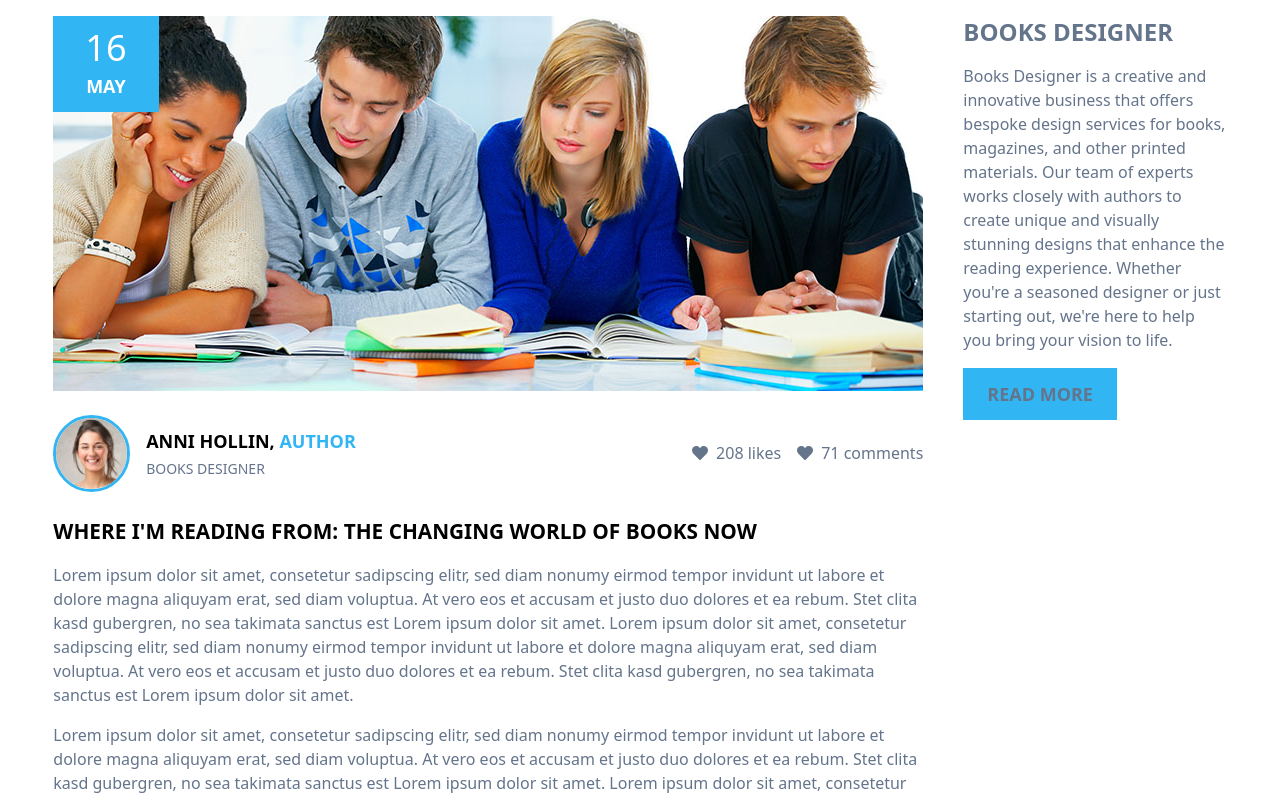
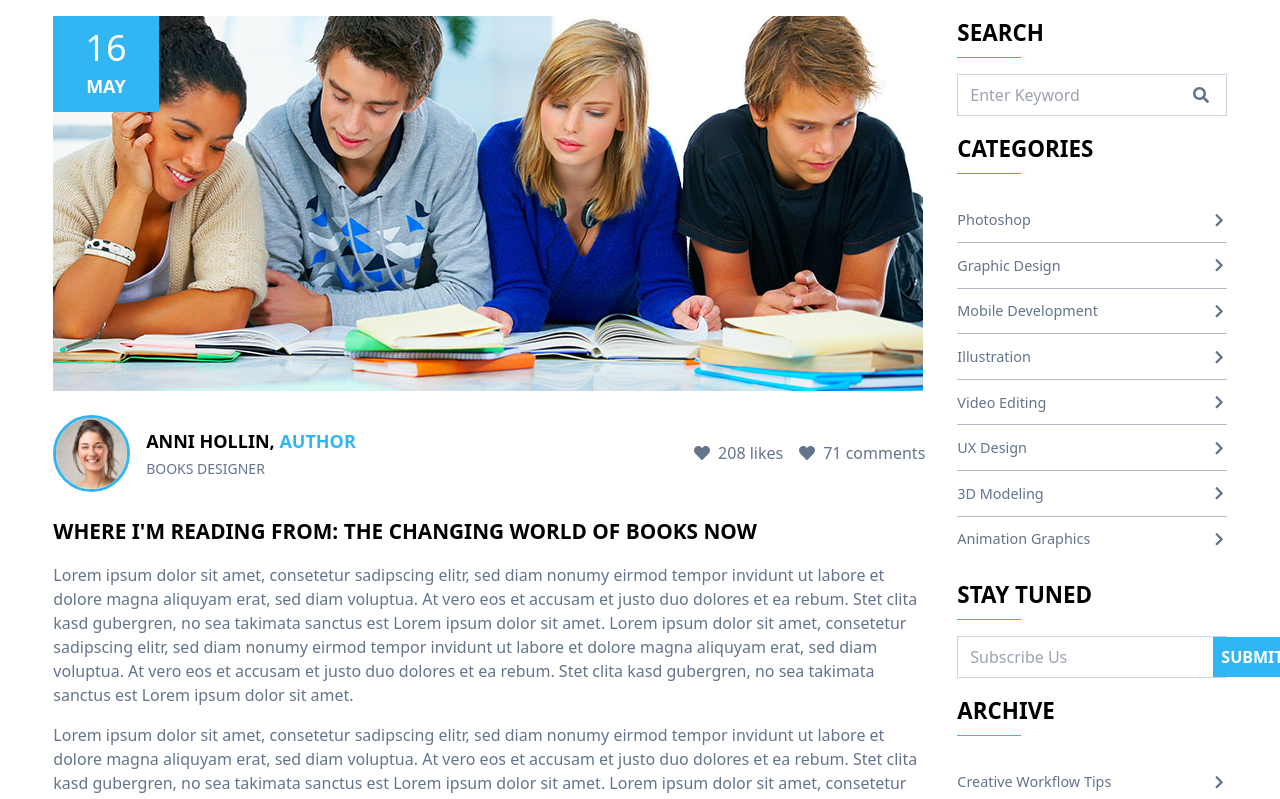
Before and after one commit to emmanuel-cruz-dev/literarium, a React (Vite) app: page /blog in a window 1280 px wide. Shown: the part 680-1479 px from the top of the page. Built offline with nearby package versions, Linux system fonts and the light colour scheme.

Commit message:
agregando search stay tuned y listas a aside en BlogContent

```diff
--- a/src/components/Footer.tsx
+++ b/src/components/Footer.tsx
@@ -21,7 +21,7 @@ const data = [
   "Site Map",
 ];
 
-const InformationList: FC<InformationListProps> = ({ data }) => {
+export const InformationList: FC<InformationListProps> = ({ data }) => {
   return (
     <ul className="unordered__list-container hover-item">
       {data.map((item) => (
@@ -34,6 +34,7 @@ const InformationList: FC<InformationListProps> = ({ data }) => {
     </ul>
   );
 };
+
 const Footer = () => {
   return (
     <footer className="footer bg-black text-white" id="footer">
--- a/src/components/routes/blog/BlogContent.tsx
+++ b/src/components/routes/blog/BlogContent.tsx
@@ -6,7 +6,9 @@ import {
   FaHeart,
   FaChevronLeft,
   FaChevronRight,
+  FaSearch,
 } from "react-icons/fa";
+import { InformationList } from "../../Footer";
 import BlogImg1 from "../../../assets/images/blog-detail-img.jpg";
 import BlogUser1 from "../../../assets/images/blog-user1.jpg";
 import FounderImg2 from "../../../assets/images/founder2.jpg";
@@ -26,7 +28,19 @@ interface CommentCardProps {
   children?: React.ReactNode;
 }
 
-const users = [
+interface AsideItemListProps {
+  title: string;
+  dataArr: string[];
+}
+
+type UserItem = {
+  id: number;
+  name: string;
+  date: string;
+  img: string;
+};
+
+const users: UserItem[] = [
   {
     id: 1,
     name: "Clara Hoffman",
@@ -53,7 +67,7 @@ const users = [
   },
 ];
 
-const usersReply1 = [
+const usersReply1: UserItem[] = [
   {
     id: 1,
     name: "Amelie Schneider",
@@ -68,7 +82,7 @@ const usersReply1 = [
   },
 ];
 
-const usersReply2 = [
+const usersReply2: UserItem[] = [
   {
     id: 3,
     name: "Freya Nielsen",
@@ -76,6 +90,37 @@ const usersReply2 = [
     img: CommentUser6,
   },
 ];
+
+const data1 = [
+  "Photoshop",
+  "Graphic Design",
+  "Mobile Development",
+  "Illustration",
+  "Video Editing",
+  "UX Design",
+  "3D Modeling",
+  "Animation Graphics",
+];
+
+const data2 = [
+  "Creative Workflow Tips",
+  "Breaking the Rules of Design",
+  "From Concept to Creation",
+  "Inspiration from the Masters",
+  "The Art of Minimalism",
+  "Building Better Portfolio",
+  "Color Psychology in Media",
+  "Mastering the Creative Process",
+];
+
+const AsideItemList: FC<AsideItemListProps> = ({ title, dataArr }) => {
+  return (
+    <article className="blog-content__aside__item-container flex flex-col gap-6">
+      <h2 className="blog-content__aside__item-title">{title}</h2>
+      <InformationList data={dataArr} />
+    </article>
+  );
+};
 
 const CommentCard: FC<CommentCardProps> = ({ img, name, date, children }) => {
   return (
@@ -106,7 +151,7 @@ const CommentCard: FC<CommentCardProps> = ({ img, name, date, children }) => {
 const BlogContent = () => {
   return (
     <section className="blog-content mt-8" id="blog-content">
-      <article className="w-11/12 mx-auto grid grid-cols-1 lg:grid-cols-4 gap-10 py-6 text-slate-500 font-light">
+      <article className="w-11/12 mx-auto grid grid-cols-1 lg:grid-cols-4 gap-8 py-6 text-slate-500 font-light">
         <article className="lg:col-span-3 mx-auto flex flex-col gap-4">
           <div className="relative">
             <img src={BlogImg1} alt="" />
@@ -282,19 +327,36 @@ const BlogContent = () => {
         </article>
         <aside className="lg:col-span-1 flex flex-col gap-4">
           <div className="flex flex-col gap-4">
-            <h2 className="uppercase font-bold text-2xl">Books Designer</h2>
-            <p>
-              Books Designer is a creative and innovative business that offers
-              bespoke design services for books, magazines, and other printed
-              materials. Our team of experts works closely with authors to
-              create unique and visually stunning designs that enhance the
-              reading experience. Whether you're a seasoned designer or just
-              starting out, we're here to help you bring your vision to life.
-            </p>
-            <button className="w-fit py-3 px-6 text-lg background-accent__item uppercase font-bold hover:bg-white hover:text-gray-900 transition-colors duration-300 ease-in-out">
-              Read More
-            </button>
+            <h2 className="blog-content__aside__item-title">Search</h2>
+            <div className="flex items-center border border-slate-300 py-2 px-3">
+              <input
+                className="focus:outline-none w-11/12"
+                type="text"
+                placeholder="Enter Keyword"
+              />
+              <a className="w-1/12" href="#">
+                <FaSearch />
+              </a>
+            </div>
           </div>
+
+          <AsideItemList title="Categories" dataArr={data1} />
+
+          <div className="flex flex-col gap-4">
+            <h2 className="blog-content__aside__item-title">Stay Tuned</h2>
+            <div className="flex items-center border border-slate-300">
+              <input
+                className="py-2 px-3 focus:outline-none"
+                type="text"
+                placeholder="Subscribe Us"
+              />
+              <button className="h-full px-2 text-white background-accent__item uppercase font-bold hover:bg-black transition-colors duration-300 ease-in-out">
+                Submit
+              </button>
+            </div>
+          </div>
+
+          <AsideItemList title="Archive" dataArr={data2} />
         </aside>
       </article>
     </section>
--- a/src/styles/pages.css
+++ b/src/styles/pages.css
@@ -312,6 +312,29 @@
   min-height: 16rem;
 }
 
+.blog-content__aside__item-container ul li:hover {
+  color: var(--white-color);
+}
+
+.blog-content__aside__item-title {
+  position: relative;
+  font-size: 1.4em;
+  text-transform: uppercase;
+  font-weight: 700;
+  color: var(--black-color);
+  margin-bottom: 0.5rem;
+}
+
+.blog-content__aside__item-title::after {
+  position: absolute;
+  content: "";
+  bottom: -8px;
+  left: 0;
+  width: 4rem;
+  height: 0.5px;
+  background-color: var(--accent-color);
+}
+
 /***************************************
  *             Fin: Blog              *
  ***************************************/
```
